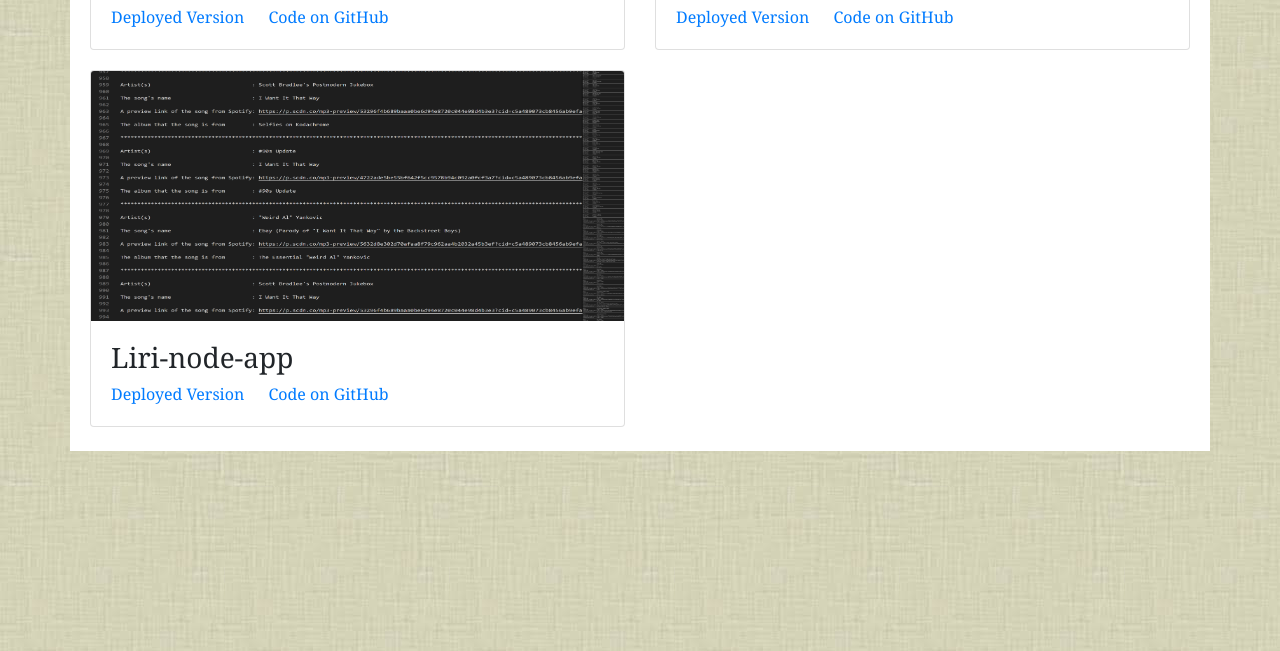
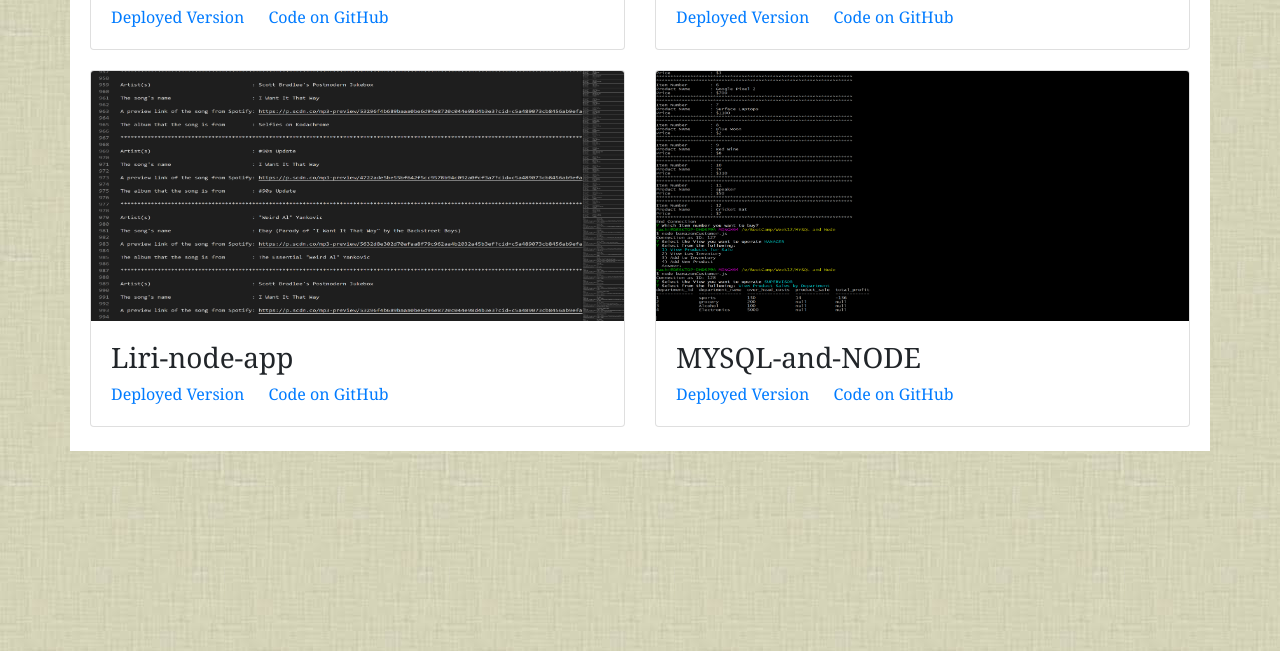
Before and after one commit to rachitvijay17/Basic-Portfolio-Bootstrap, a plain HTML site: page Portfolio.html in a window 1280 px wide. Shown: the part 1313-1964 px from the top of the page. Drawn offline with nearby package versions, Linux system fonts and the light colour scheme.

Commit message:
Added another project

```diff
--- a/Portfolio.html
+++ b/Portfolio.html
@@ -139,6 +139,14 @@
             </div>
             <div class="col-md-6 col-lg-6 col-sm-12 col-xs-12">
 
+                <div class="card" style="width: 100%;">
+                    <img class="card-img-top img-responsive" src="assets/images/MySQL&Node.PNG" alt="Card image cap" style="height: 250px;">
+                    <div class="card-body">
+                      <h3 class="card-text">MYSQL-and-NODE</h3>
+                      <a href="https://rachitvijay17.github.io/MYSQL-and-Node/" class="card-link">Deployed Version</a>
+                      <a href="https://github.com/rachitvijay17/MYSQL-and-Node" class="card-link">Code on GitHub</a>
+                    </div>
+                  </div>
             </div>
 
     </div>
```
Also changed, not shown: assets/images/MySQL&Node.PNG (added).
